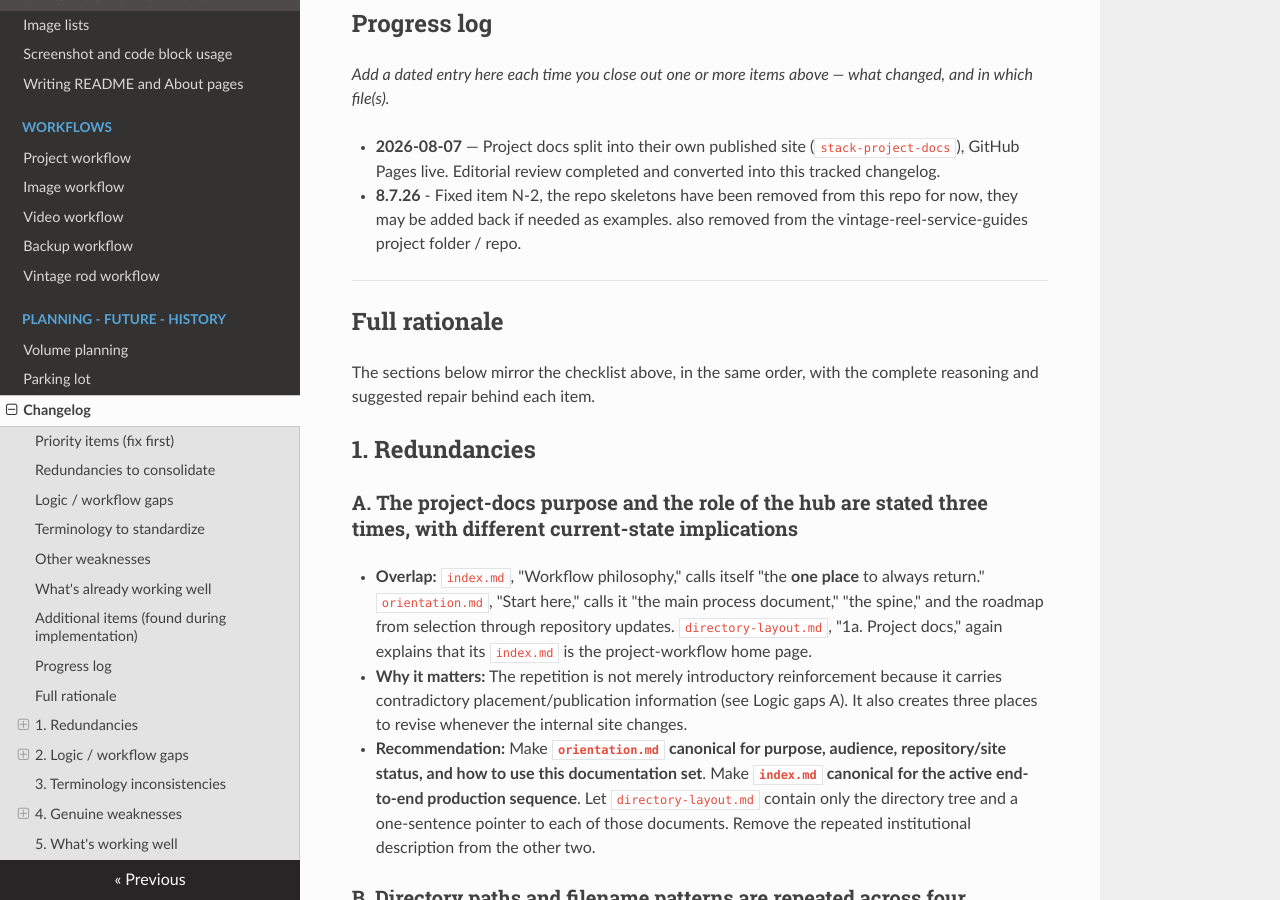
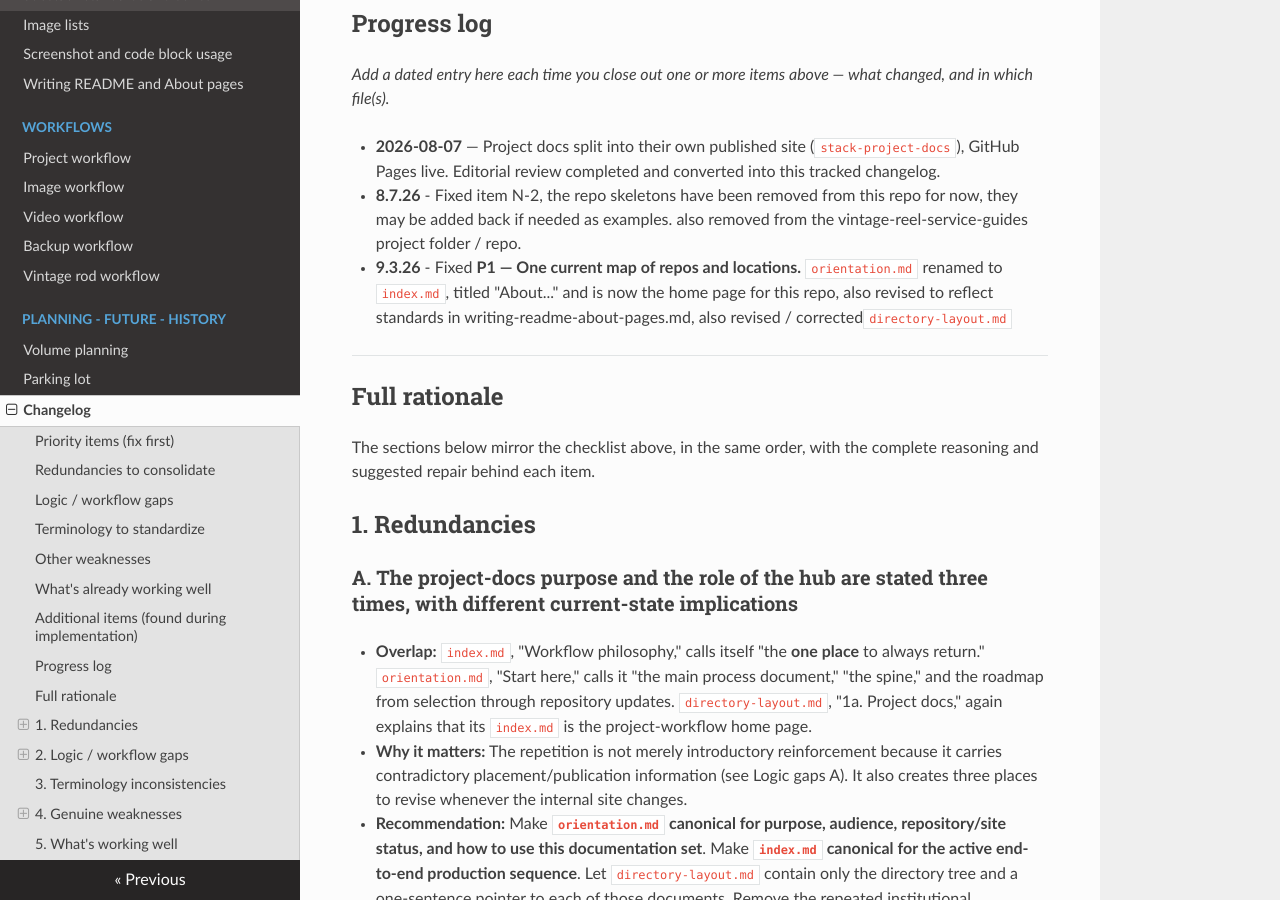
Before and after one commit to john-tech-writer/stack-project-docs, an MkDocs documentation site: the page built from docs/changelog.md, in a window 1280 px wide and 900 px high, scrolled down 3397 px. Built offline with MkDocs 1.6.1, drawn with Linux system fonts in a browser that asks for light colours; nearby versions of some CDN libraries.

Commit message:
Ticking off changelog items

```diff
--- a/docs/changelog.md
+++ b/docs/changelog.md
@@ -10,7 +10,7 @@
 
 ## Priority items (fix first)
 
-- [ ] **P1 — One current map of repos and locations.** `orientation.md` still describes this project living inside the main guide repo, unpublished; `directory-layout.md` says it moved out to this published sibling repo as of 8.6.26. Everything about where skeletons/images/backups live inherits this contradiction.
+- [X] **P1 — One current map of repos and locations.** `orientation.md` still describes this project living inside the main guide repo, unpublished; `directory-layout.md` says it moved out to this published sibling repo as of 8.6.26. Everything about where skeletons/images/backups live inherits this contradiction.
 - [ ] **P2 — Define the release gate.** No single authoritative order for draft → commit/push → verify the Pages build → publish YouTube → update embeds/links → publish the Substack notification. The two repo skeletons even sequence the overview video differently than the hub does.
 - [ ] **P3 — Close the photo-to-published-image handoff.** Capture guidance is strong; selecting frames, editing derivatives, final filenames, and Markdown placement are not documented. Also a real path conflict: `docs/img/[maker]/[model]/…` vs. `docs/img/[slug]/…`.
 - [ ] **P4 — Substack system of record.** Local vs. Substack draft/skeleton master, and the trigger for syncing them, is undefined — a recipe for silent divergence.
@@ -91,6 +91,8 @@
 - **2026-08-07** — Project docs split into their own published site (`stack-project-docs`), GitHub Pages live. Editorial review completed and converted into this tracked changelog.
 
 - **8.7.26** - Fixed item N-2, the repo skeletons have been removed from this repo for now, they may be added back if needed as examples. also removed from the vintage-reel-service-guides project folder / repo.
+
+- **9.3.26** - Fixed **P1 — One current map of repos and locations.** `orientation.md`  renamed to `index.md`, titled "About..." and is now the home page for this repo, also revised to reflect standards in writing-readme-about-pages.md, also revised / corrected`directory-layout.md`
 
 ---
 
```
Also changed, not shown: docs/writing-readme-about-pages.md (+1 -1 lines).
